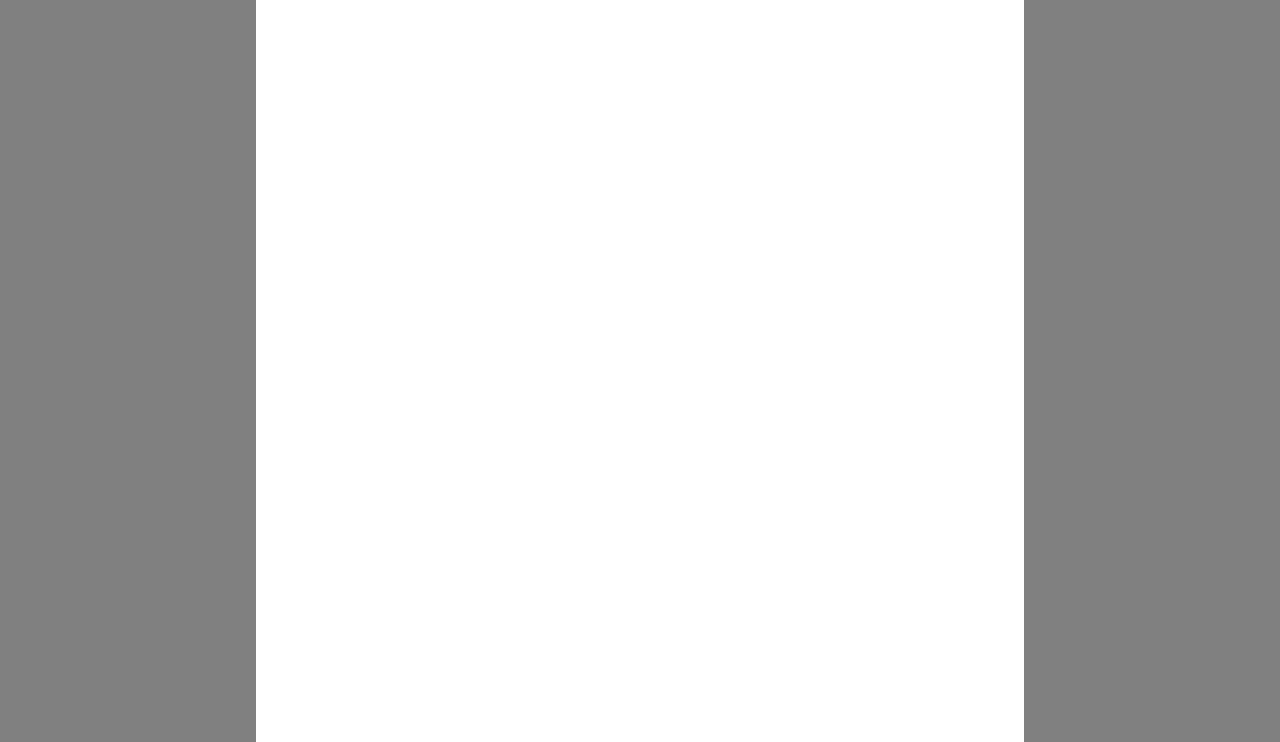
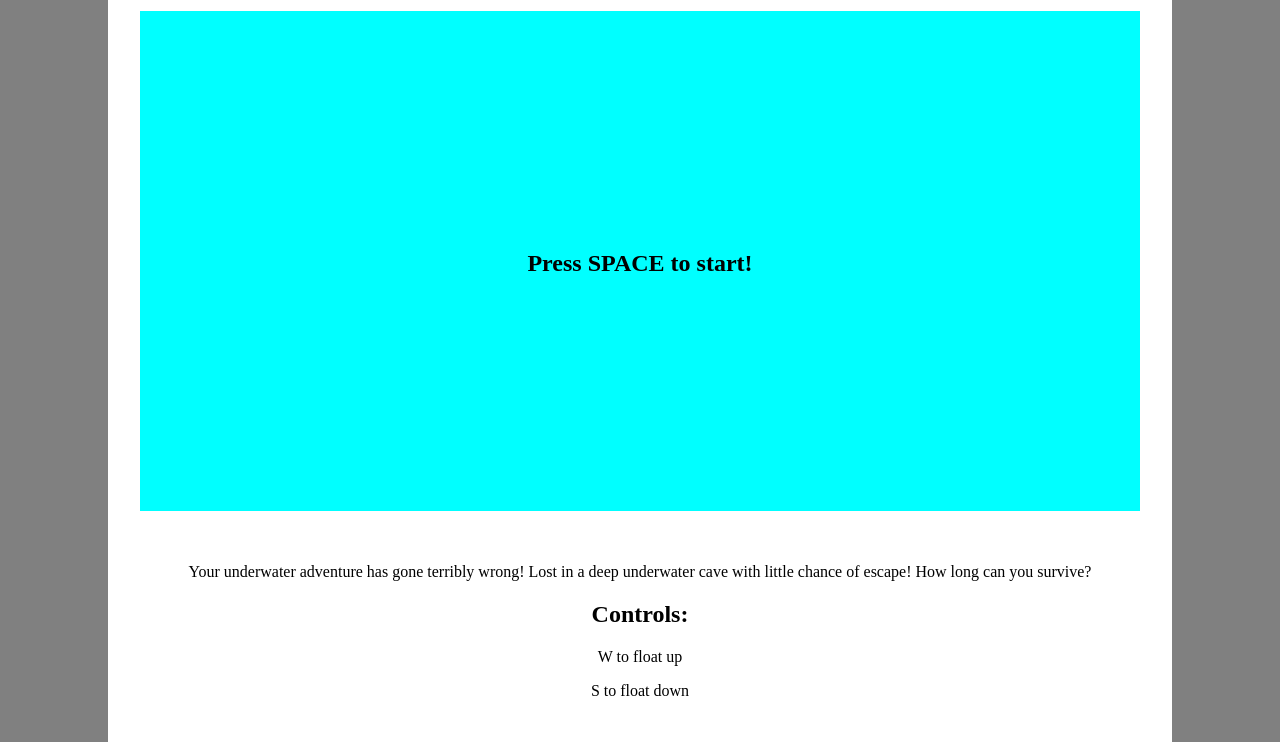
Before and after one commit to luke-rushton/submarine-game, a plain HTML site: page game/index.html in a window 1280 px wide. Shown: the part 58-800 px from the top of the page. Drawn offline with Linux system fonts and the light colour scheme.

Commit message:
Added basic UI layout

```diff
--- /dev/null
+++ b/game/game.js
@@ -0,0 +1,6 @@
+const canvas = document.getElementById("game-canvas");
+const context = canvas.getContext("2d");
+
+canvas.width = 1000;
+canvas.height = 500;
+console.log('test');
--- a/game/index.html
+++ b/game/index.html
@@ -5,10 +5,23 @@
     <meta name="viewport" content="width=device-width, initial-scale=1.0">
     <title>Submarine Adventure</title>
     <link rel="stylesheet" href="style.css">
+    <script defer src="game.js"></script>
 </head>
 <body>
     <main>
         <h1>Submarine Adventure!</h1>
+        <div id="game">
+            <canvas id="game-canvas"></canvas>
+            <div id="start-screen">
+                <h2>Press SPACE to start!</h2>
+            </div>
+        </div>
+        <div id="game-info">
+            <p>Your underwater adventure has gone terribly wrong! Lost in a deep underwater cave with little chance of escape! How long can you survive?</p>
+            <h2>Controls:</h2>
+            <p>W to float up</p>
+            <p>S to float down</p>
+        </div>
     </main>
 </body>
 </html>
--- a/game/style.css
+++ b/game/style.css
@@ -5,10 +5,28 @@ body{
 main{
     background-color: white;
     height: 100vh;
-    width: 60%;
+    width: 1064px;
     margin: auto;
+
 }
 h1{
     text-align: center;
     margin: 0;
 }
+#game{
+    position: relative;
+}
+#game-canvas{
+    background-color: aqua;
+    margin: 2rem;
+}
+#start-screen{
+    position: absolute;
+    left: 50%;
+    top: 50%;
+    transform: translate(-50%,-50%);
+}
+#game-info p,
+#game-info h2{
+    text-align: center;
+}
```
